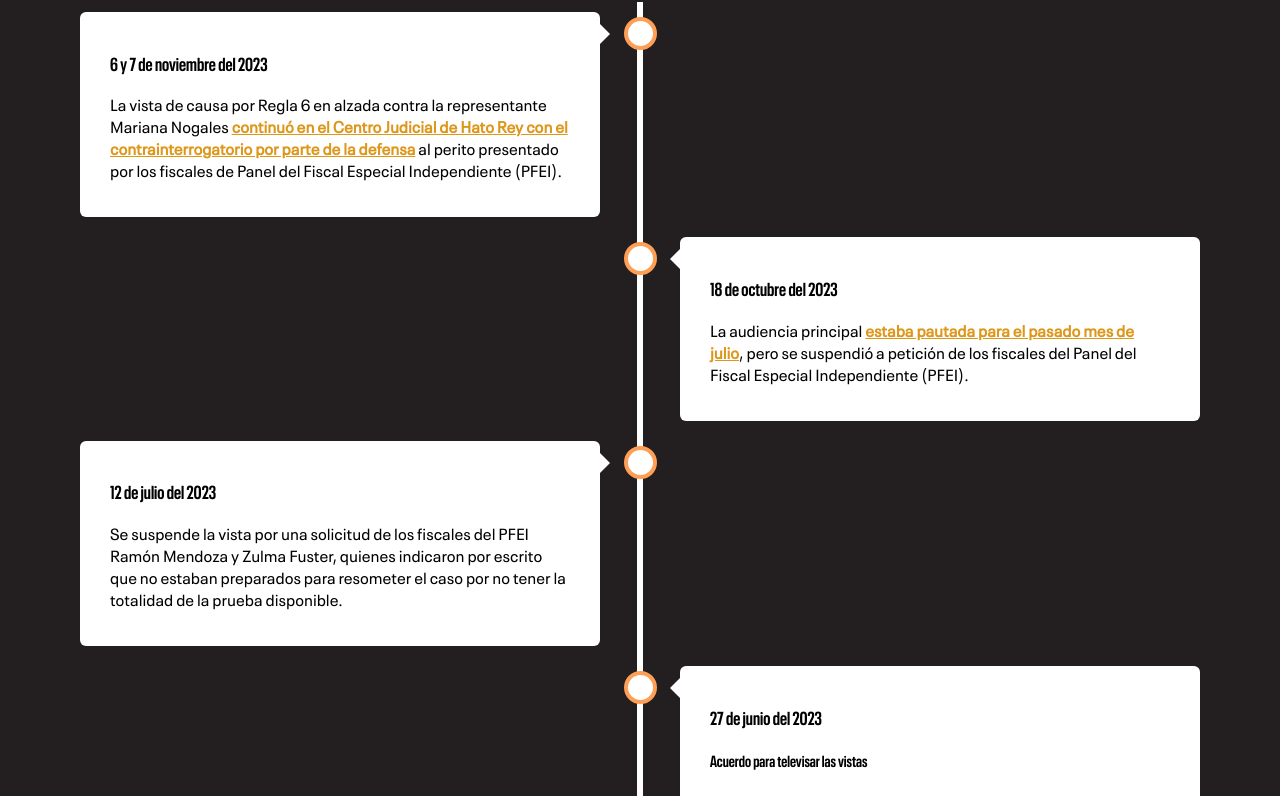
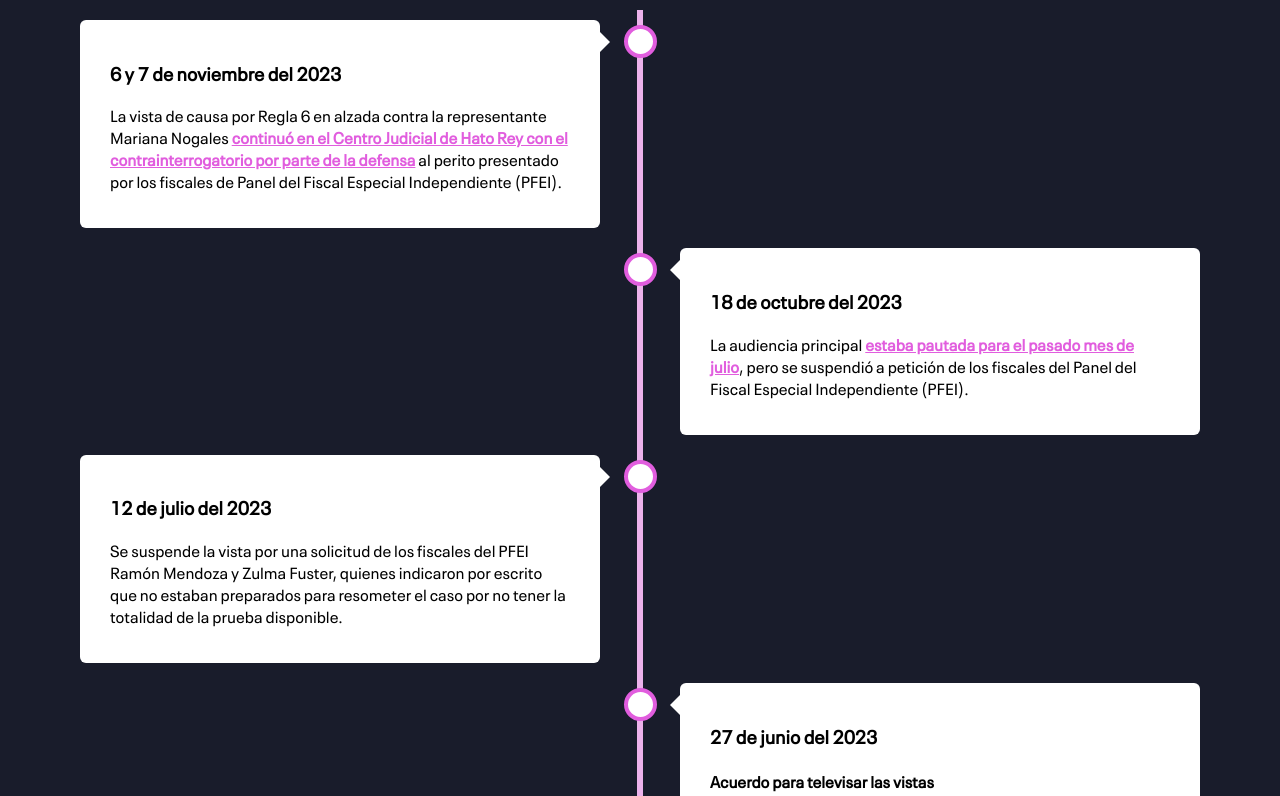
Before and after one commit to pablodefendini/estirandoelchicle, a plain HTML site: page index.html in a window 1280 px wide. Shown: the part 133-929 px from the top of the page. Drawn offline with Linux system fonts and the light colour scheme.

Commit message:
color and type

```diff
--- a/chicles.css
+++ b/chicles.css
@@ -2,13 +2,6 @@
     font-family: 'neue_plak_text';
     src: url('neue_plak_text_regular-webfont.woff2') format('woff2'),
          url('neue_plak_text_regular-webfont.woff') format('woff');
-    font-weight: normal;
-    font-style: normal;
-  }
-  @font-face {
-    font-family: 'neue_plak_condensed_bold';
-    src: url('neueplak-condbold-webfont.woff2') format('woff2'),
-         url('neueplak-condbold-webfont.woff') format('woff');
     font-weight: normal;
     font-style: normal;
   }
@@ -19,12 +12,11 @@
 
   /* Set a background color */
   body {
-    background-color: #231F20;
+    background-color: #191c2b;
     font-family: 'neue_plak_text', sans-serif;
   }
 
   h1, h2, h3, h4, h5, h6 {
-    font-family: 'neue_plak_condensed_bold', Helvetica, sans-serif;
   }
 
   h1, h2 {
@@ -33,7 +25,7 @@
   }
 
   a {
-    color: #DD971A;
+    color: rgb(225, 93, 222);
     font-weight: bold;
   }
 
@@ -49,7 +41,7 @@
     content: '';
     position: absolute;
     width: 6px;
-    background-color: white;
+    background-color: rgb(236, 178, 235);
     top: 0;
     bottom: 0;
     left: 50%;
@@ -72,7 +64,7 @@
     height: 25px;
     right: -17px;
     background-color: white;
-    border: 4px solid #FF9F55;
+    border: 4px solid rgb(225, 93, 222);
     top: 15px;
     border-radius: 50%;
     z-index: 1;
--- a/style.css
+++ b/style.css
@@ -4,7 +4,7 @@
 
   /* Set a background color */
   body {
-    background-color: #474e5d;
+    background-color: #634a66;
     font-family: Helvetica, sans-serif;
   }
 
@@ -43,7 +43,7 @@
     height: 25px;
     right: -17px;
     background-color: white;
-    border: 4px solid #FF9F55;
+    border: 4px solid #ff55eb;
     top: 15px;
     border-radius: 50%;
     z-index: 1;
```
